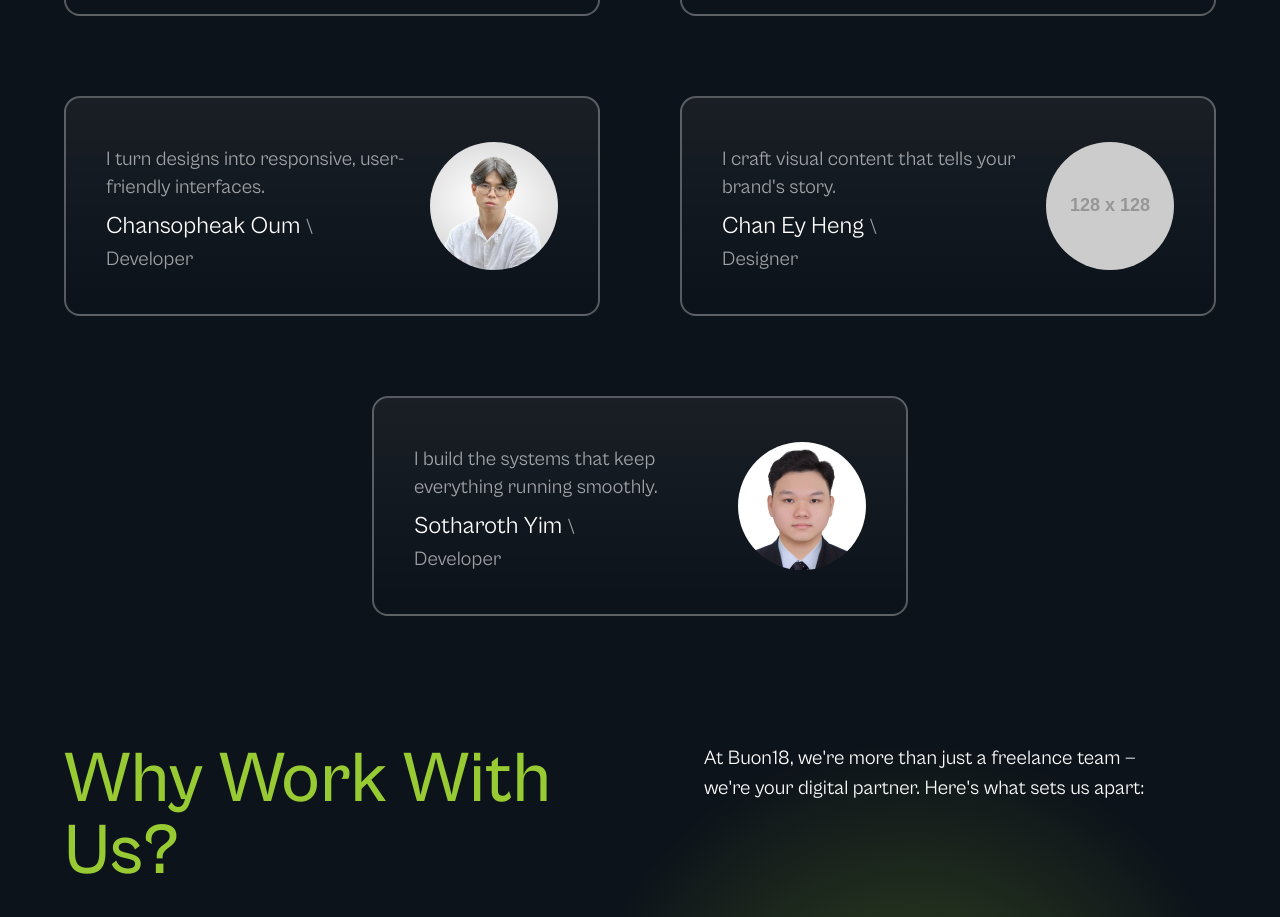
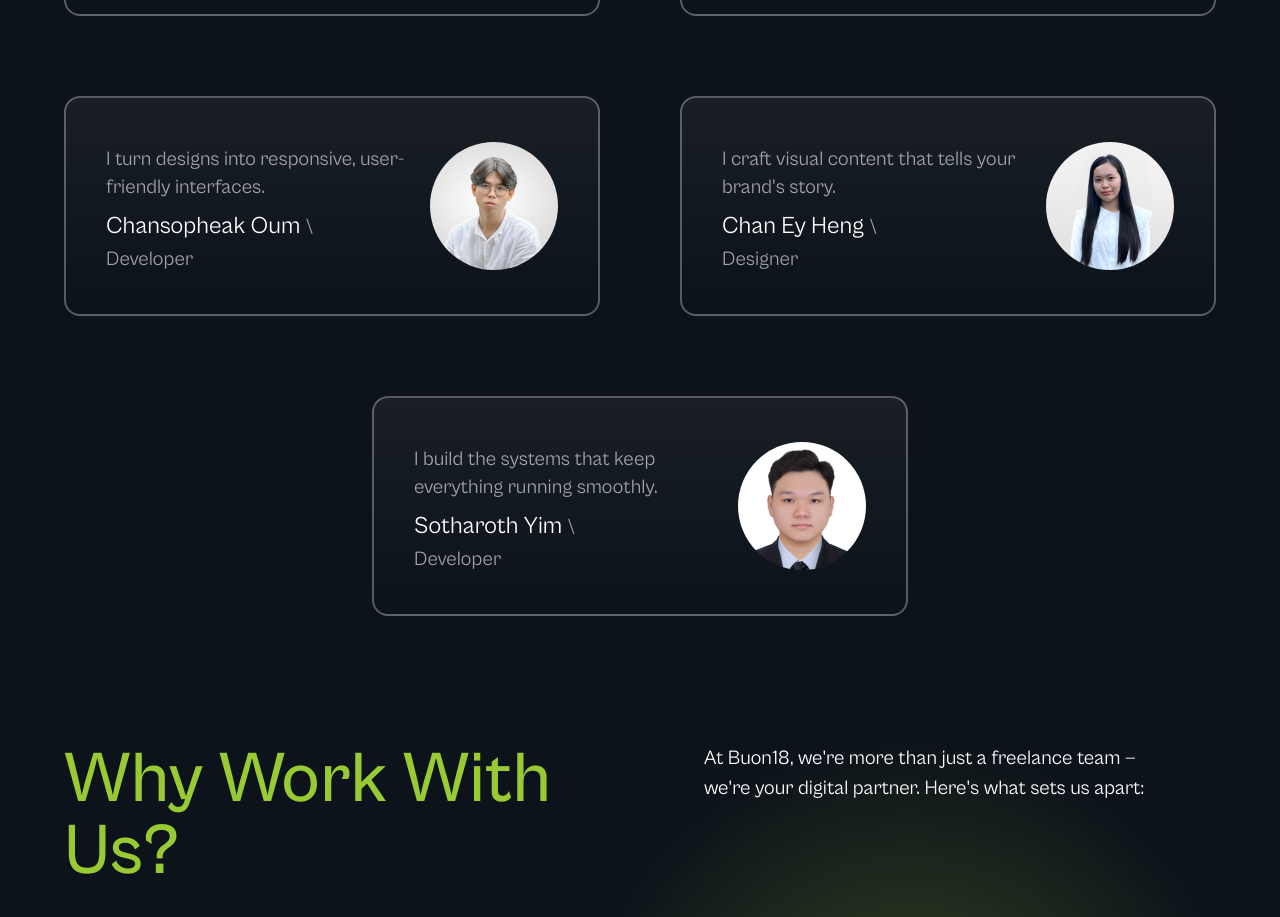
Before and after one commit to ImFropZ/buon18-portfolio, a Next.js app: page /about in a window 1280 px wide. Shown: the part 1431-2348 px from the top of the page. Built offline with nearby package versions, Linux system fonts and the light colour scheme; no server answers.

Commit message:
chore: add more member picture

```diff
--- a/src/app/about/page.tsx
+++ b/src/app/about/page.tsx
@@ -49,7 +49,7 @@ const TEAM = [
     name: "Chan Ey Heng",
     role: "Designer",
     description: "I craft visual content that tells your brand's story.",
-    picture: "https://placehold.co/128",
+    picture: "/team/chaney-heng.png",
   },
   {
     name: "Sotharoth Yim",
```
Also changed, not shown: public/team/chaney-heng.png (added).
